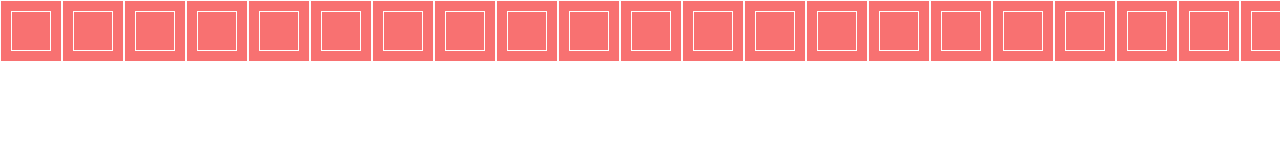
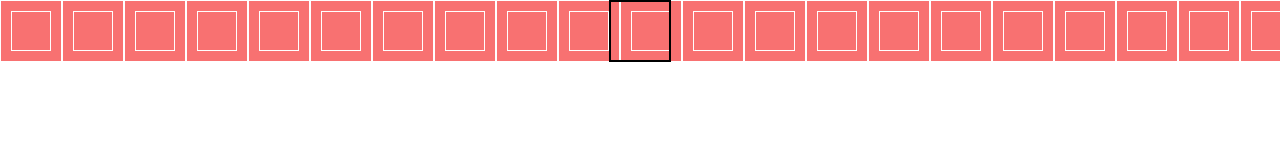
Before and after one commit to Dreadhalor/portfolio-og, an Angular app in the folder frontend/: page / in a window 1280 px wide. Shown: the top 160 px of the page. Built offline with nearby package versions, Linux system fonts and the light colour scheme.

Commit message:
Implemented rudimentary overscroll detection It doesn't scroll back, it just tells you when you overscrolled

```diff
--- a/frontend/src/app/components/navbar-two/navbar-two.component.html
+++ b/frontend/src/app/components/navbar-two/navbar-two.component.html
@@ -1,8 +1,16 @@
 <div
-  class="relative w-full overflow-hidden bg-blue-400"
+  class="relative w-full overflow-hidden"
   (pointerdown)="pointerdown($event)"
   [style.height.px]="getIconLength()"
+  [style.background-color]="getBackgroundColor()"
 >
+  <div
+    class="absolute z-10 border-2 border-black"
+    [style.width.px]="getIconLength()"
+    [style.height.px]="getIconLength()"
+    [style.top.px]="0"
+    [style.left.px]="getLeftScrollLimit()"
+  ></div>
   <sh-app-icon-two
     *ngFor="let app of getData(); let i = index"
     class="absolute"
--- a/frontend/src/app/components/navbar-two/navbar-two.component.ts
+++ b/frontend/src/app/components/navbar-two/navbar-two.component.ts
@@ -145,7 +145,6 @@ export class NavbarTwoComponent implements OnInit, OnDestroy {
     }
     return 1;
   }
-  private timestamp = 0;
 
   getDelta(t1: number, t2: number) {
     let delta_ms = t2 - t1;
@@ -162,27 +161,49 @@ export class NavbarTwoComponent implements OnInit, OnDestroy {
     let tick_dx = this.velocity * delta;
     this.offset += tick_dx;
   };
+  getLeftScrollLimit() {
+    let body_len = document.body.offsetWidth;
+    let zero_left = (body_len - this.getIconLength()) / 2;
+    let result = zero_left - this.offset;
+    return zero_left;
+  }
+  getRightScrollLimit() {
+    let num = this.site.getTestData().length;
+    let length = num * this.getIconLength();
+    let body_len = document.body.offsetWidth;
+    let zero_right = (body_len + this.getIconLength()) / 2;
+    let result = zero_right - (this.offset + length);
+    return result;
+  }
   getOverscroll() {
     let num = this.site.getTestData().length;
     let length = num * this.getIconLength();
     let body_len = document.body.offsetWidth;
-    let zero = (body_len - this.getIconLength()) / 2;
-    console.log(zero);
-    console.log(this.offset);
+    let zero_left = (body_len - this.getIconLength()) / 2;
+    let zero_right = (body_len + this.getIconLength()) / 2;
+    let result = zero_left - this.offset;
+    let result_2 = zero_right - (this.offset + length);
+    console.log(result + ', ' + result_2);
+    return [result, result_2];
+    // return result;
+  }
+  getBackgroundColor() {
+    let [left_overscroll, right_overscroll] = this.getOverscroll();
+    if (left_overscroll < 0 || right_overscroll > 0) return 'rgb(255,100,100)';
+    return 'rgb(150,150,255)';
   }
 
-  private tick_debounce_limit = 1;
-  private tick_debounce = this.tick_debounce_limit;
+  // private timestamp = 0;
   tick = (time: number) => {
     this.tickPointer();
     if (this.velocity !== 0) {
       // let delta = this.getDelta(this.timestamp, time);
-      this.timestamp = time;
+      // this.timestamp = time;
       this.offset += this.velocity;
       this.velocity *= this.damping;
       if (Math.abs(this.velocity) < 0.1) this.velocity = 0;
     }
     this.getOverscroll();
-    requestAnimationFrame(() => requestAnimationFrame(this.tick));
+    requestAnimationFrame(this.tick);
   };
 }
```
